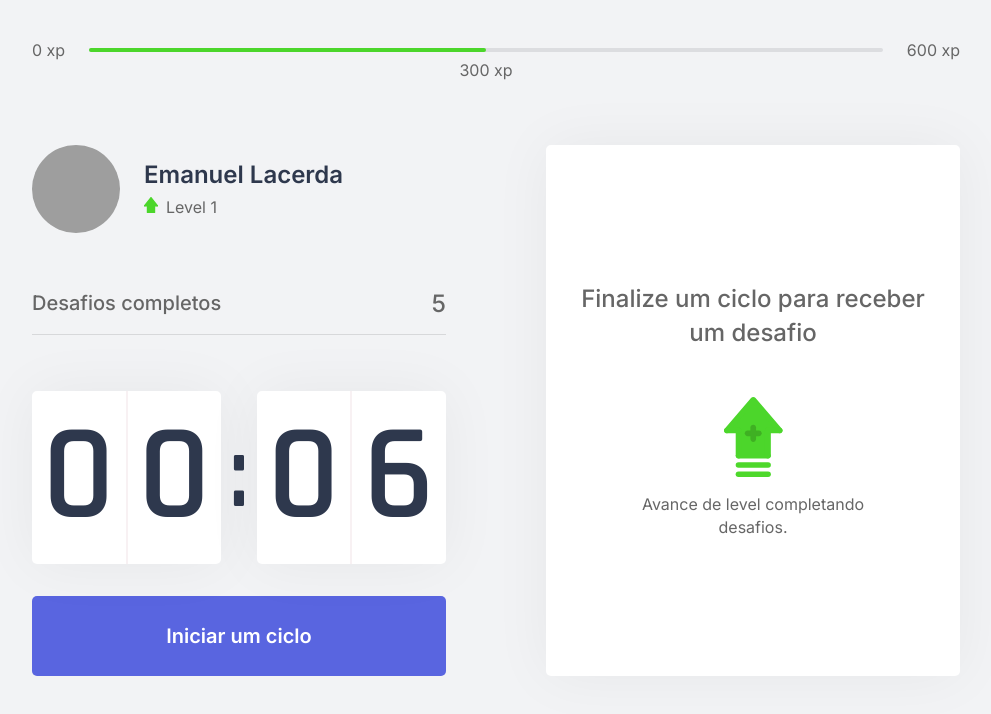
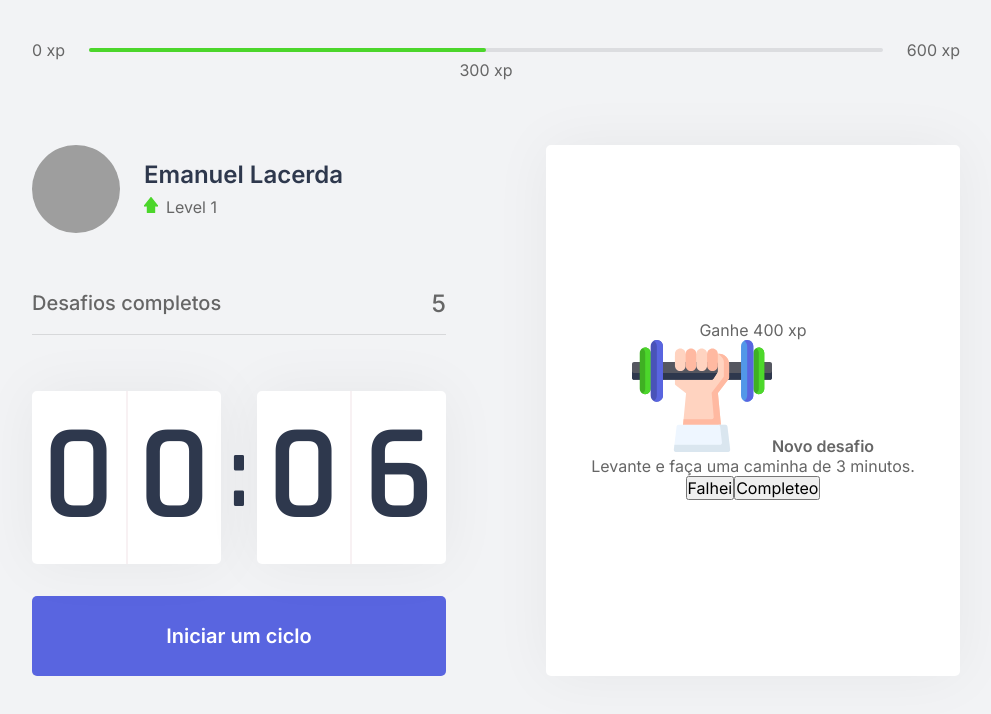
Before and after one commit to EmanuelLacerda/povi, a Next.js app: page / in a window 1280 px wide. Shown: the top 714 px of the page, without its empty margins (144-1135 px from the left). Built offline with nearby package versions, Linux system fonts and the light colour scheme; grey boxes are pictures that could not be loaded.

Commit message:
feat: Adds challenge box active.

```diff
--- a/src/components/ChallengeBox.tsx
+++ b/src/components/ChallengeBox.tsx
@@ -1,8 +1,35 @@
 import styles from '../styles/components/ChallengeBox.module.css'
 
 export function ChallengeBox(){
+	const hasActiveChallenge = true;
+
 	return (
 		<div className={styles.challengeBoxContainer}>
+			{ hasActiveChallenge ? (
+				<div>
+					<header>Ganhe 400 xp</header>
+
+					<main>
+						<img src="icons/body.svg" />
+						<strong>Novo desafio</strong>
+						<p>Levante e faça uma caminha de 3 minutos.</p>
+					</main>
+
+					<footer>
+						<button
+							type="button"
+						>
+							Falhei
+						</button>
+
+						<button
+							type="button"
+						>
+							Completeo
+						</button>
+					</footer>
+				</div>
+			) : (
 				<div className={styles.challengeNotActive}>
 					<strong>Finalize um ciclo para receber um desafio</strong>
 					<p>
@@ -10,6 +37,7 @@ export function ChallengeBox(){
 						Avance de level completando desafios.
 					</p>
 				</div>
+			)}
 		</div>
 	)
 }
```
Lines whose indentation alone changed are shown as unchanged.
